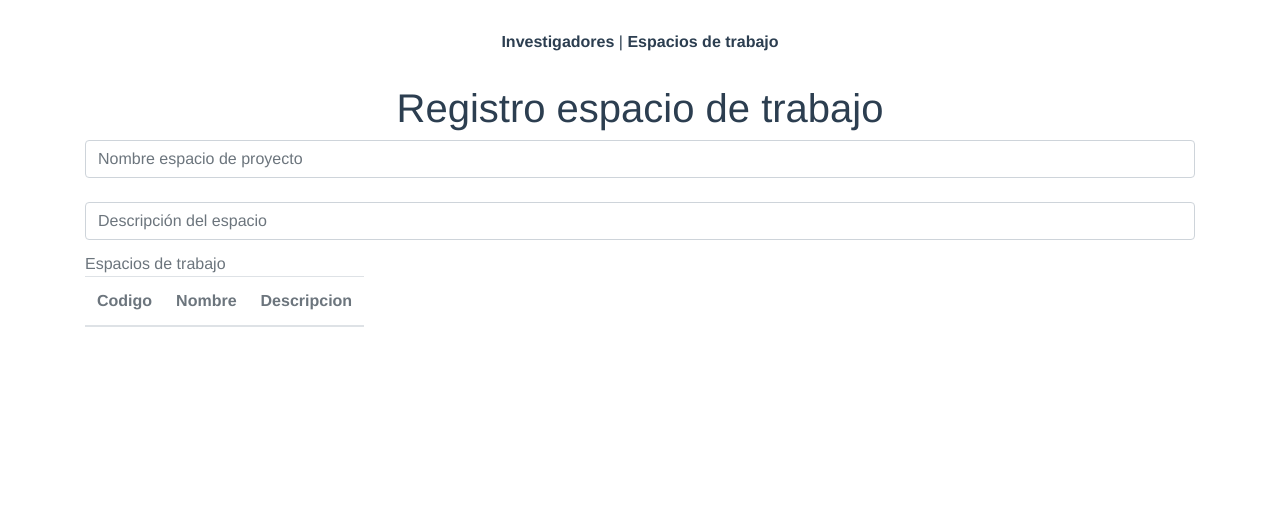
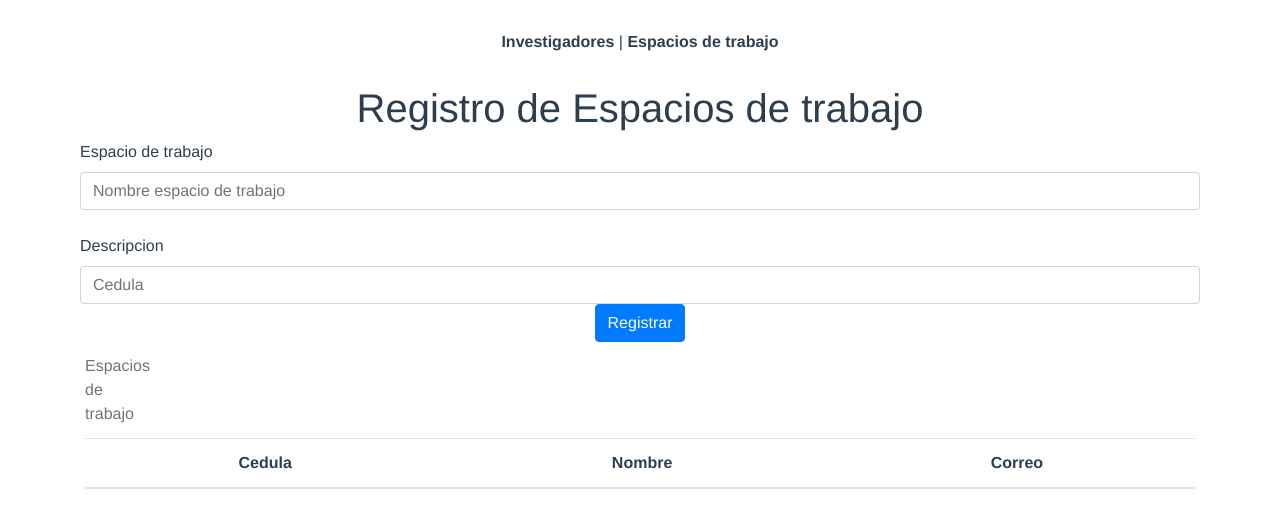
Before and after one commit to Leon-Avalos/indicadores, a Vue app: page /registro_espacio in a window 1280 px wide. Shown: the top 528 px of the page. Built offline with nearby package versions, Linux system fonts and the light colour scheme.

Commit message:
Registro de espacios de trabajo Inicial

```diff
--- a/src/views/Registro_espacio.vue
+++ b/src/views/Registro_espacio.vue
@@ -1,38 +1,58 @@
 <template>
-  <div class="Registro espacio de trabajo">
+  <div id="espacio_trabajo" class="home">
     <!-- <img alt="Vue logo" src="../assets/logo.png"> -->
-    <HelloWorld msg="Registro espacio de trabajo" />
+    <HelloWorld msg="Registro de Espacios de trabajo" />
 
     <div class="container">
       <section class="form">
         <form>
           <div class="form-row">
-            <div class="col">
-              <input type="text" class="form-control" placeholder="Nombre espacio de proyecto" />
-            </div>
+              <label for="inputNombreEspacioTrabajo">Espacio de trabajo</label>
+              <input
+                v-model="nombre"
+                type="text"
+                class="form-control"
+                id="inputNombreEspacioTrabajo"
+                placeholder="Nombre espacio de trabajo"
+              />
           </div>
           <br>
           <div class="form-row">
-            <div class="col">
-              <input type="text" class="form-control" placeholder="Descripción del espacio" />
-            </div>
+            <label for="inputDescripcionEspacio">Descripcion</label>
+            <input
+              v-model="cedula"
+              type="text"
+              class="form-control"
+              id="inputDescripcionEspacio"
+              placeholder="Cedula"
+            />
+
           </div>
+          <button type="submit" @click.prevent="crearEspacioDeTrabajo" class="btn btn-primary">Registrar</button>
         </form>
       </section>
 
       <section class="data">
-        <caption>
+
+        <caption >
           Espacios de trabajo
+        </caption>
           <table class="table">
             <thead>
               <tr>
-                <th>Codigo</th>
+                <th>Cedula</th>
                 <th>Nombre</th>
-                <th>Descripcion</th>
+                <th>Correo</th>
               </tr>
             </thead>
+            <tbody>
+              <tr v-for="(investigador) in investigadores" :key="investigador.cedula">
+                <td>{{investigador.cedula}}</td>
+                <td> {{investigador.nombre}} </td>
+                <td> {{investigador.correo}} </td>
+              </tr>
+            </tbody>
           </table>
-        </caption>
       </section>
     </div>
   </div>
@@ -47,5 +67,25 @@ export default {
   components: {
     HelloWorld,
   },
+  data: () => ({
+    cedula: '',
+    nombre: '',
+    apellido: '',
+    correo: '',
+    contraseña: '',
+    investigadores: []
+  }),
+  methods: {
+    crearInvestigador: function() {
+      this.investigadores.push({
+        cedula: this.cedula,
+        nombre: this.nombre,
+        apellido: this.apellido,
+        correo: this.correo,
+        contraseña: this.contraseña,
+      });
+      console.log(this.investigadores)
+    }
+  }
 };
 </script>
```
